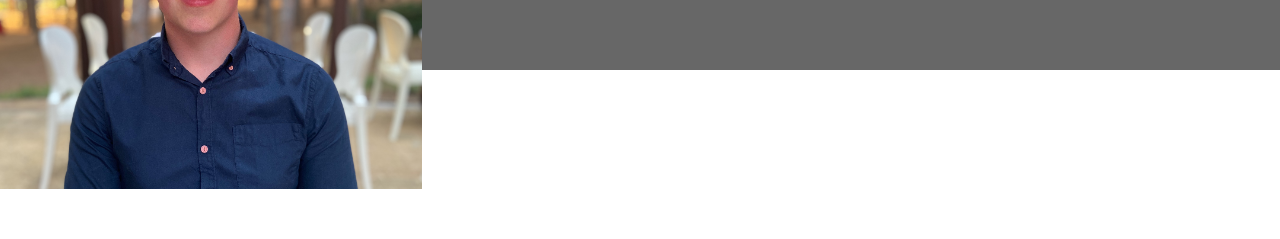
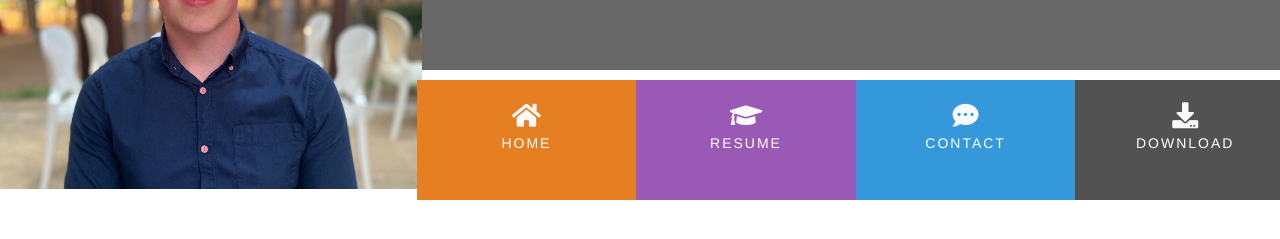
Before and after one commit to TR94/resume-cv, a plain HTML site: page index.html in a window 1280 px wide. Shown: the part 171-410 px from the top of the page. Drawn offline with nearby package versions, Linux system fonts and the light colour scheme; a web font is replaced by a local one.

Commit message:
Add style and links to header

```diff
--- a/assets/css/style.css
+++ b/assets/css/style.css
@@ -4,6 +4,22 @@
 
 .bg-color-name-title {
     background-color: #676767;
+}
+
+.ui-menu-color-home {
+    background-color: #e67e22;
+}
+
+.ui-menu-color-resume {
+    background-color: #9b59b6;
+}
+
+.ui-menu-color-contact {
+    background-color: #3498db;
+}
+
+.ui-menu-color-download {
+    background-color: #525252;
 }
 
 /* ---------- Heading */
@@ -43,3 +59,34 @@
     margin-bottom: 90px;
     color: #fff;
 }
+
+.menuitem {
+    height: 120px;
+    text-align: center;
+    padding: 0;
+}
+
+.menuitem a {
+    width: 100%;
+    text-decoration: none;
+    color: white;
+    height: 120px;
+}
+
+.menuitem a i {
+    padding-top: 22px;
+    display: block;
+    color: #fafafa;
+    font-size: 26px;
+}
+
+.menuitem span {
+    display: block;
+    width: 100%;
+    padding-top: 5px;
+    text-align: center;
+    text-transform: uppercase;
+    font-size: 14px;
+    font-weight: 300;
+    letter-spacing: 2px;
+}
--- a/index.html
+++ b/index.html
@@ -13,13 +13,30 @@
 <body>
     <header>
         <div class="row">
-            <a href="index.html" class="col-md-4 logo">
-            </a>
+            <a href="index.html" class="col-md-4 logo"></a>
             <div class="col-md-8">
                 <div class= "row bg-color-name-title">
                     <div class="col heading">
                         <h1 class= "name">Tyrone Rutherford</h1>
                         <h2 class= "title">Front End Developer</h2>
+                    </div>
+                </div>
+                <div class="row">
+                    <div class="col">
+                        <ul id="nav" class="list-inline">
+                            <li class="col-6 col-sm-3 ui-menu-color-home list-inine-item menuitem">
+                                <a href="#"><i class="fa fa-home" aria-hidden="true"></i><span>Home</span></a>
+                            </li>
+                            <li class="col-6 col-sm-3 ui-menu-color-resume list-inine-item menuitem">
+                                <a href="#"><i class="fa fa-graduation-cap" aria-hidden="true"></i><span>Resume</span></a>
+                            </li>
+                            <li class="col-6 col-sm-3 ui-menu-color-contact list-inine-item menuitem">
+                                <a href="#"><i class="fa fa-comment-dots" aria-hidden="true"></i><span>Contact</span></a>
+                            </li>
+                            <li class="col-6 col-sm-3 ui-menu-color-download list-inine-item menuitem">
+                                <a href="#"><i class="fa fa-download" aria-hidden="true"></i><span>Download</span></a>
+                            </li>
+                        </ul>
                     </div>
                 </div>
             </div>
```
